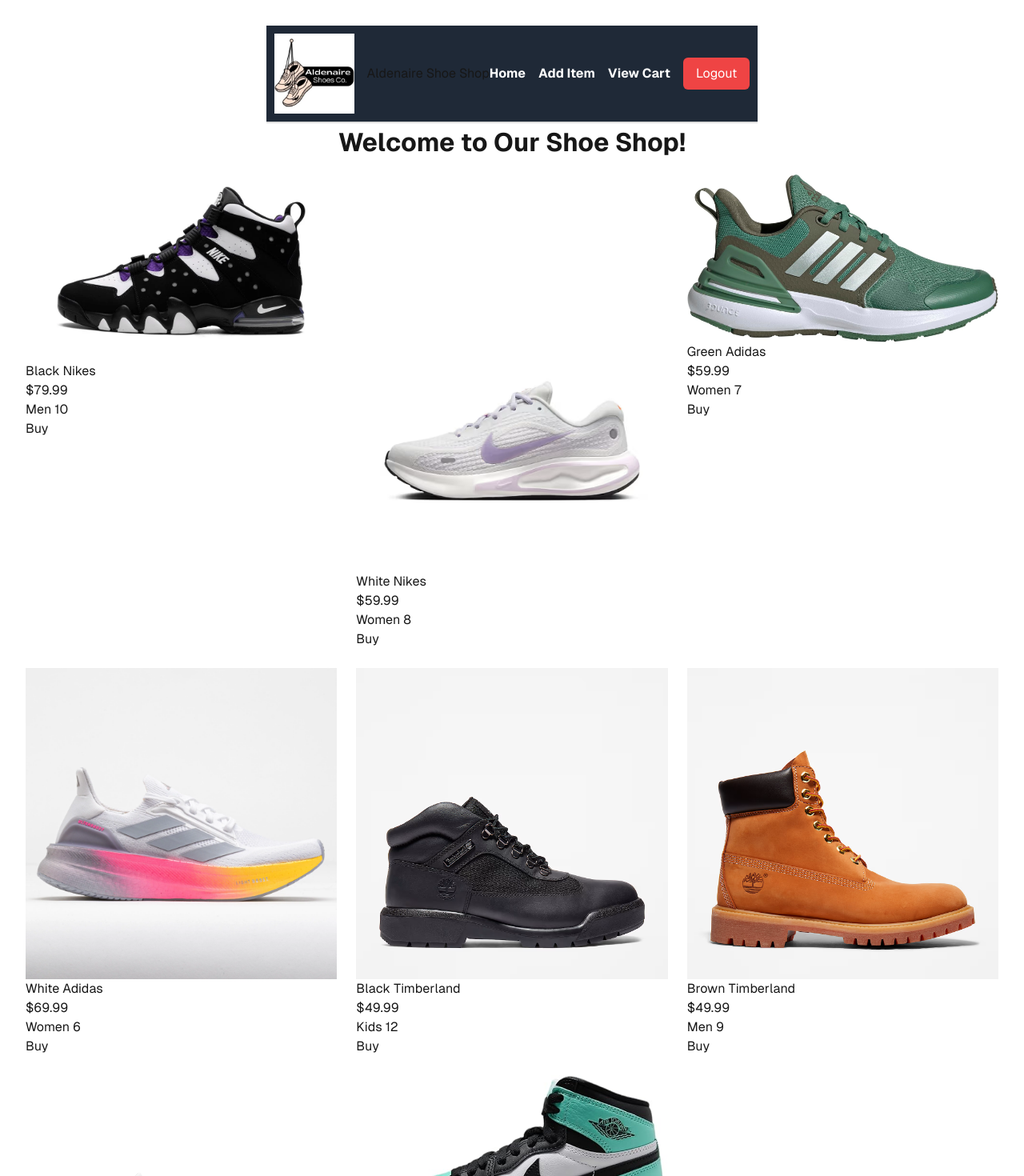
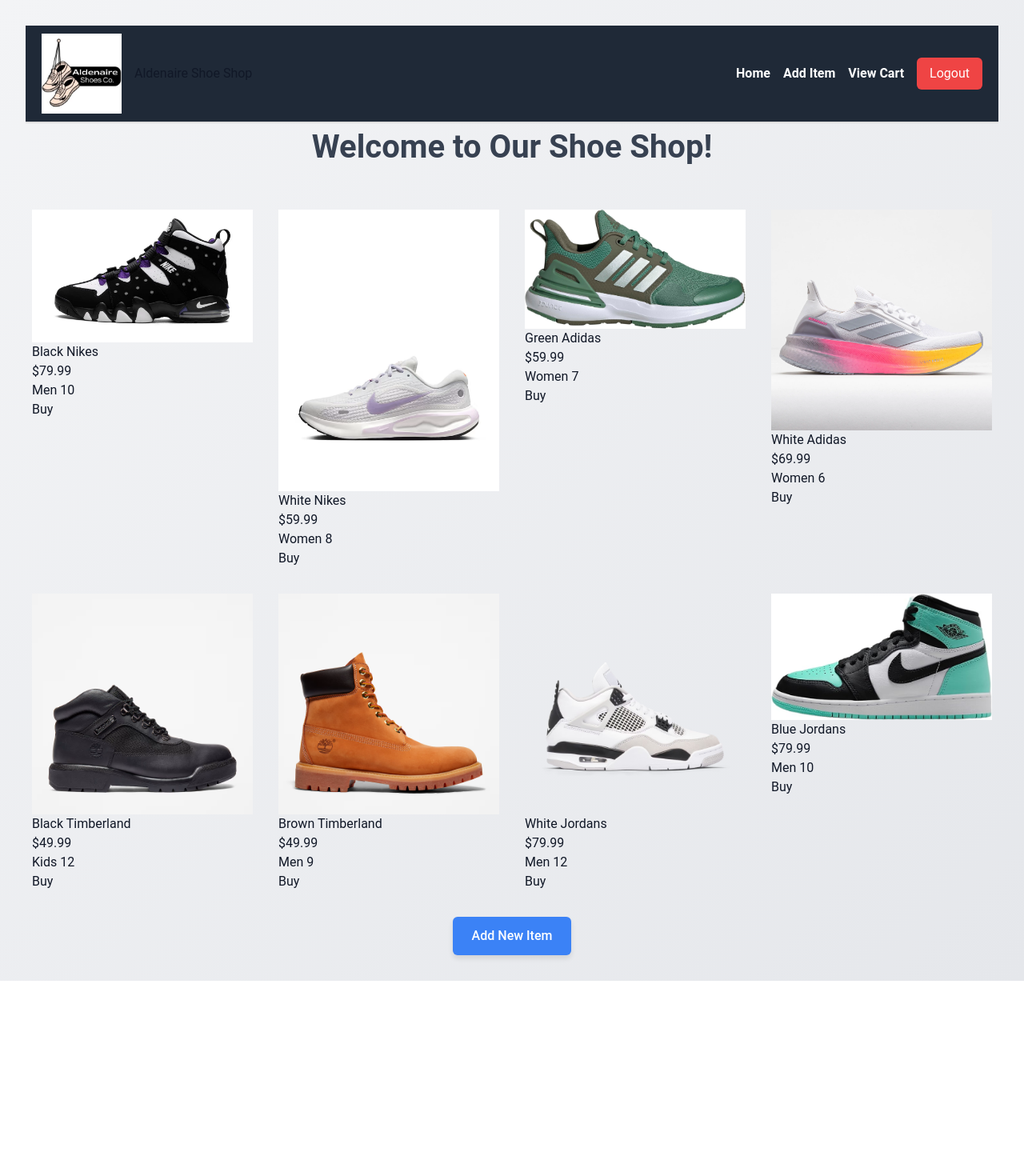
Before and after one commit to kendalllnae/FinalProject, a Next.js app: page / in a window 1280 px wide. Shown: the top 1470 px of the page at 80% size. After the commit the page ends 1226 px from the top, so only its background shows below. Built offline with nearby package versions, Linux system fonts and the light colour scheme; sample sign-in values are in the browser's storage.

Commit message:
extended header, updated design

```diff
--- a/src/app/components/Header.module.css
+++ b/src/app/components/Header.module.css
@@ -1,15 +1,18 @@
-/* src/components/Header.module.css */
+/* Header Styles */
 .header {
   display: flex;
   justify-content: space-between;
-    padding: 10px;
+  align-items: center; /* Center items vertically */
+  padding: 10px 20px; /* Add side padding for spacing */
   border-bottom: 2px solid #ddd;
-    background-color: #1f2937;
+  background-color: #1f2937; /* Dark background color */
+  width: 100%; /* Ensure header spans full width of the screen */
+  box-sizing: border-box; /* Include padding in width calculation */
 }
 
 .logoSection {
   display: flex;
-    align-items: center;
+  align-items: center; /* Center logo and text vertically */
 }
 
 .logo {
@@ -20,7 +23,7 @@
 
 .navLinks {
   display: flex;
-    gap: 1rem;
+  gap: 1rem; /* Add spacing between navigation links */
   align-items: center;
 }
 
@@ -28,26 +31,41 @@
   color: white;
   text-decoration: none;
   font-weight: bold;
+  transition: color 0.3s ease-in-out; /* Smooth hover effect */
 }
 
 .navLink:hover {
   text-decoration: underline;
+  color: #3b82f6; /* Add a hover color (blue) */
 }
 
 .logoutButton {
   padding: 0.5rem 1rem;
-    background-color: #ef4444;
+  background-color: #ef4444; /* Red button color */
   color: white;
   border: none;
   border-radius: 0.375rem;
   cursor: pointer;
+  transition: background-color 0.3s ease-in-out; /* Smooth hover effect */
 }
 
 .logoutButton:hover {
-    background-color: #dc2626;
+  background-color: #dc2626; /* Darker red on hover */
 }
 
 .authLinks {
   display: flex;
-    gap: 1rem;
+  gap: 1rem; /* Add spacing between Login/Signup links */
 }
+
+/* Body and Container Reset */
+.body {
+  margin: 0; /* Remove default body margins */
+  padding: 0;
+}
+
+.container {
+  width: 100%; /* Ensure no restriction on the header's width */
+  margin: 0;
+  padding: 0;
+}
--- a/src/app/components/Item.tsx
+++ b/src/app/components/Item.tsx
@@ -36,7 +36,7 @@
         {/* Buy Button */}
         <button
         className="mt-4 px-4 py-2 bg-blue-600 text-white rounded-md hover:bg-blue-700 focus:outline-none focus:ring-2 focus:ring-blue-500"
-        //onClick={() => alert(`Item ${item.title} added to cart`)}
+        //onClick={() => alert(Item ${item.title} added to cart)}
 
         onClick={handleBuyClick}
       >
--- a/src/app/page.module.css
+++ b/src/app/page.module.css
@@ -1,48 +1,86 @@
-/* src/app/page.module.css */
 .container {
   display: flex;
   flex-direction: column;
   align-items: center;
   padding: 2rem;
   min-height: 100vh;
+  background: linear-gradient(135deg, #f3f4f6, #e5e7eb);
+  font-family: 'Roboto', sans-serif;
+  color: #111827;
 }
 
 .heading {
-    font-size: 2rem;
+  font-size: 2.5rem;
   font-weight: bold;
-    margin-bottom: 1rem;
+  color: #374151;
+  margin-bottom: 2rem;
+  text-align: center;
 }
 
 .itemGrid {
   display: grid;
-    grid-template-columns: 1fr 1fr 1fr;
-    gap: 1.5rem;
+  grid-template-columns: repeat(auto-fit, minmax(250px, 1fr));
+  gap: 2rem;
+  width: 100%;
+  max-width: 1200px;
+  margin-top: 1rem;
 }
 
 .addItemLink {
-    margin-top: 1rem;
+  margin-top: 2rem;
   background-color: #3b82f6;
   color: white;
-    padding: 0.5rem 1rem;
+  padding: 0.75rem 1.5rem;
   border-radius: 0.375rem;
   text-decoration: none;
+  font-weight: 500;
+  box-shadow: 0 4px 6px rgba(0, 0, 0, 0.1);
+  transition: background-color 0.3s, transform 0.2s;
 }
 
 .addItemLink:hover {
   background-color: #2563eb;
+  transform: scale(1.05);
 }
 
-  .addItemButton {
-    background-color: #007BFF;
-    color: white;
-    padding: 10px 20px;
-    border: none;
-    border-radius: 4px;
-    cursor: pointer;
-    font-size: 16px;
-    transition: background-color 0.3s;
+.itemCard {
+  background: white;
+  border-radius: 0.5rem;
+  box-shadow: 0 4px 8px rgba(0, 0, 0, 0.1);
+  overflow: hidden;
+  transition: transform 0.3s, box-shadow 0.3s;
 }
 
-  .addItemButton:hover {
-    background-color: #0056b3;
+.itemCard:hover {
+  transform: translateY(-10px);
+  box-shadow: 0 8px 16px rgba(0, 0, 0, 0.2);
 }
+
+.itemImage {
+  width: 100%;
+  height: 200px;
+  object-fit: cover;
+}
+
+.itemContent {
+  padding: 1rem;
+  text-align: center;
+}
+
+.itemTitle {
+  font-size: 1.25rem;
+  font-weight: bold;
+  color: #111827;
+  margin-bottom: 0.5rem;
+}
+
+.itemPrice {
+  font-size: 1rem;
+  color: #6b7280;
+  margin-bottom: 0.75rem;
+}
+
+.itemSize {
+  font-size: 0.875rem;
+  color: #9ca3af;
+}
```
Also changed, not shown: src/app/components/CartStore.tsx (indentation only). Lines whose indentation alone changed are shown as unchanged.
